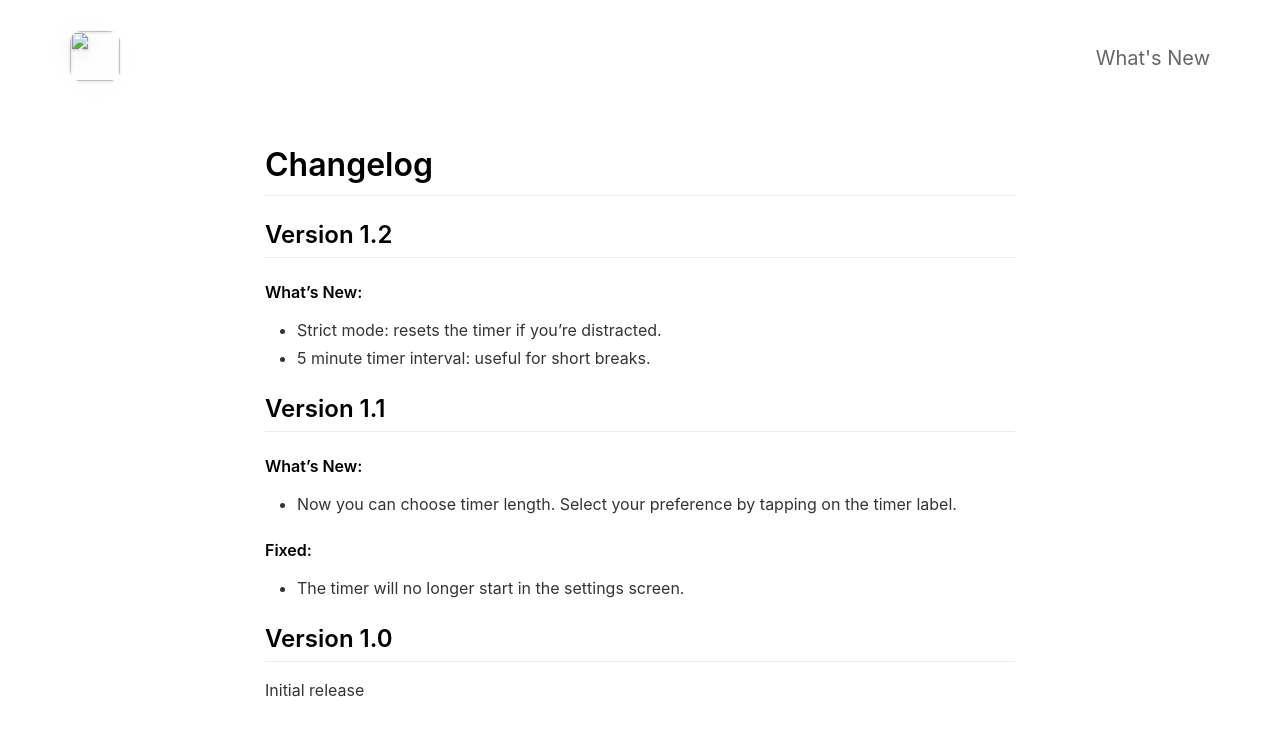
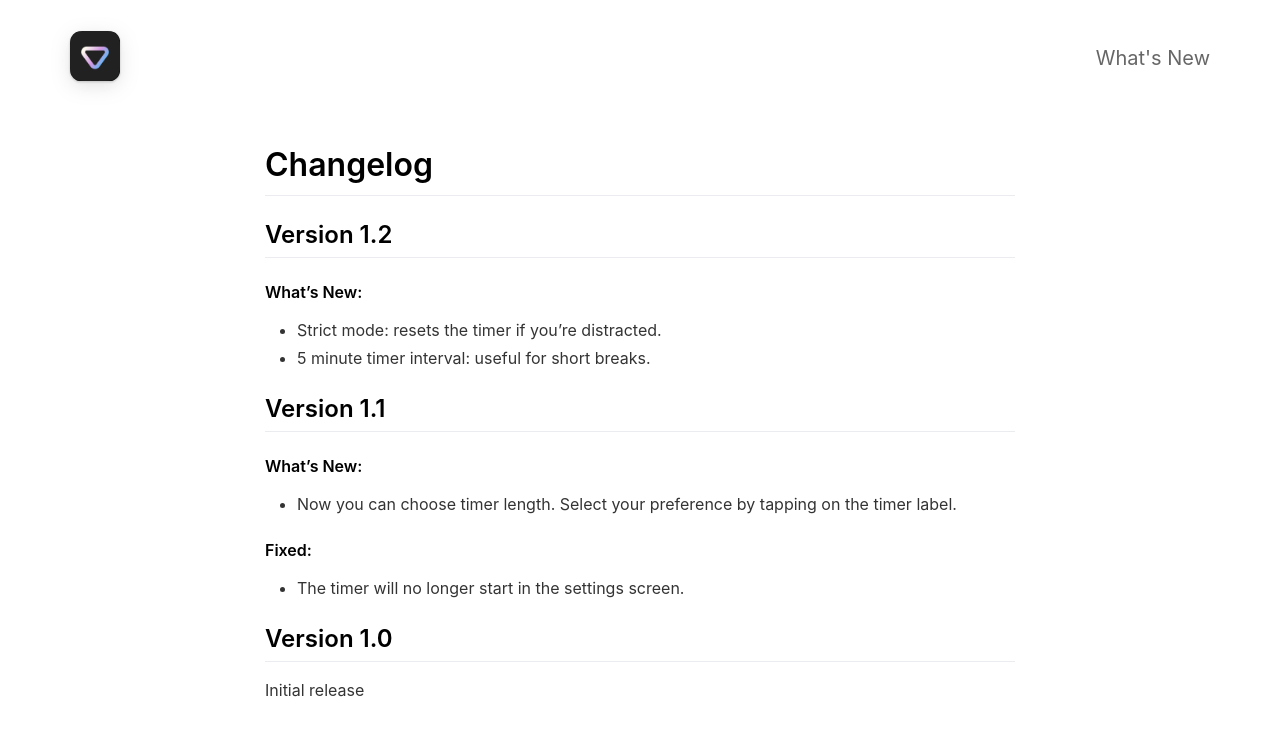
Before and after one commit to dankimio/fliptimer-promo, a Jekyll site: the page built from _pages/changelog.md, in a window 1280 px wide. Shown: the top 736 px of the page. Built offline with Jekyll 4.4.1, drawn with Linux system fonts in a browser that asks for light colours; nearby versions of some CDN libraries.

Commit message:
Fix logo URL

```diff
--- a/_includes/header.html
+++ b/_includes/header.html
@@ -10,11 +10,7 @@
 					</clipPath>
 				</defs>
 			</svg>
-			{% if page.url != '/' %}
-			<a href="../" target="_self"><img class="headerIcon" src="{{ site.app_icon }}"></a>
-			{% else %}
-			<img class="headerIcon" src="{{ site.app_icon }}">
-			{% endif %}
+			<a href="/" target="_self"><img class="headerIcon" src="/{{ site.app_icon }}"></a>
 			<div class="divider"></div>
 		</div>
 		<p class="headerName">{{ site.app_name }}</p>
```
